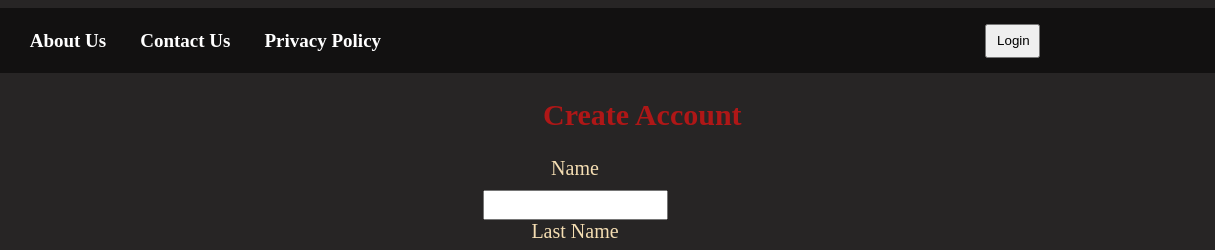
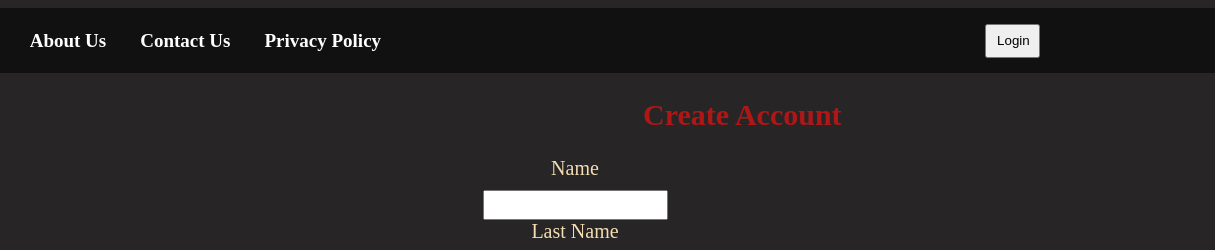
Before and after one commit to SumanGaniger1999/wynk, a plain HTML site: page register.html in a window 1280 px wide. Shown: the top 250 px of the page, 65-1280 px from the left. Drawn offline with Linux system fonts and the light colour scheme.

Commit message:
Update register.html

```diff
--- a/register.html
+++ b/register.html
@@ -40,7 +40,7 @@
            </table>
       </header>
       <div>
-          <div style="margin-left: 600px;color: rgb(175, 23, 23);font-size: 20px;">
+          <div style="margin-left: 700px;color: rgb(175, 23, 23);font-size: 20px;">
           <h2><b>Create Account</b></h2>
 
             </div>
```
